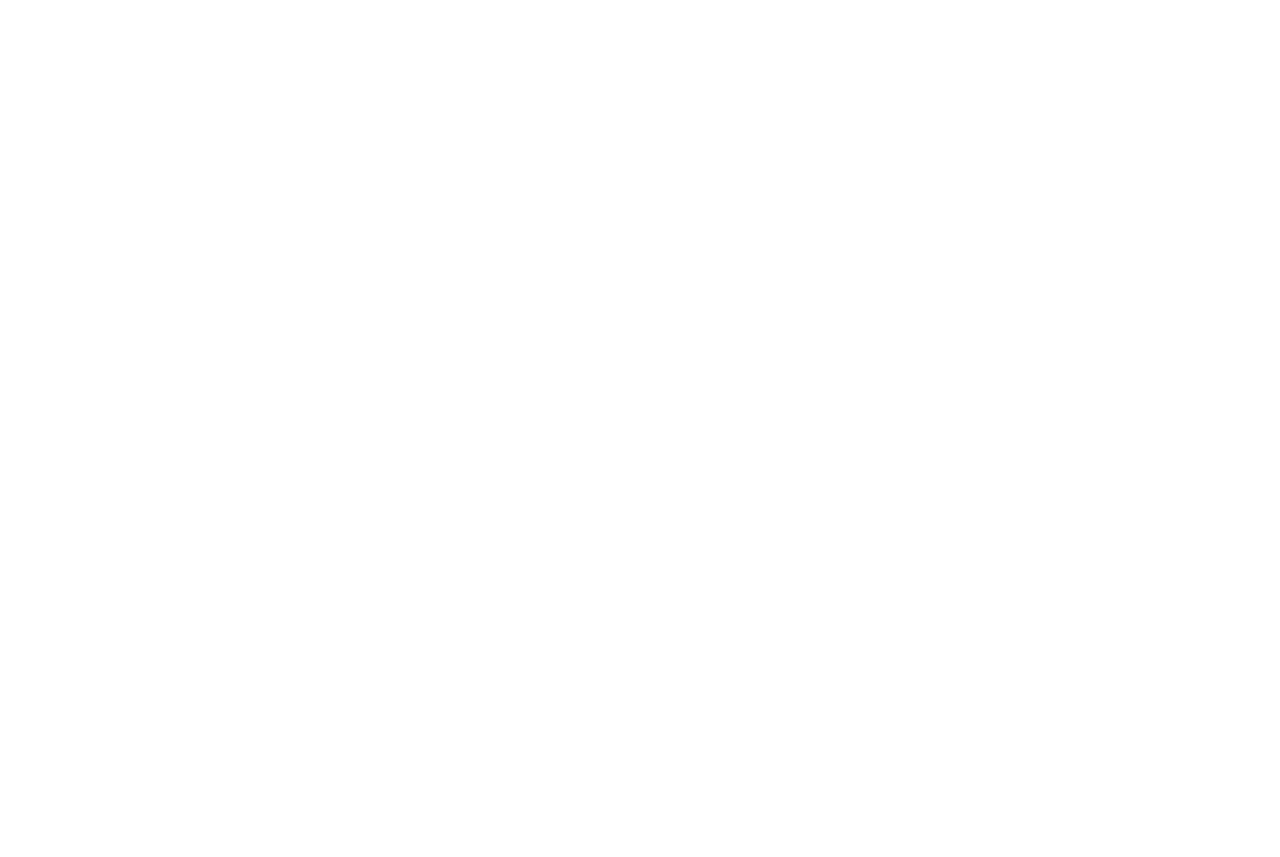
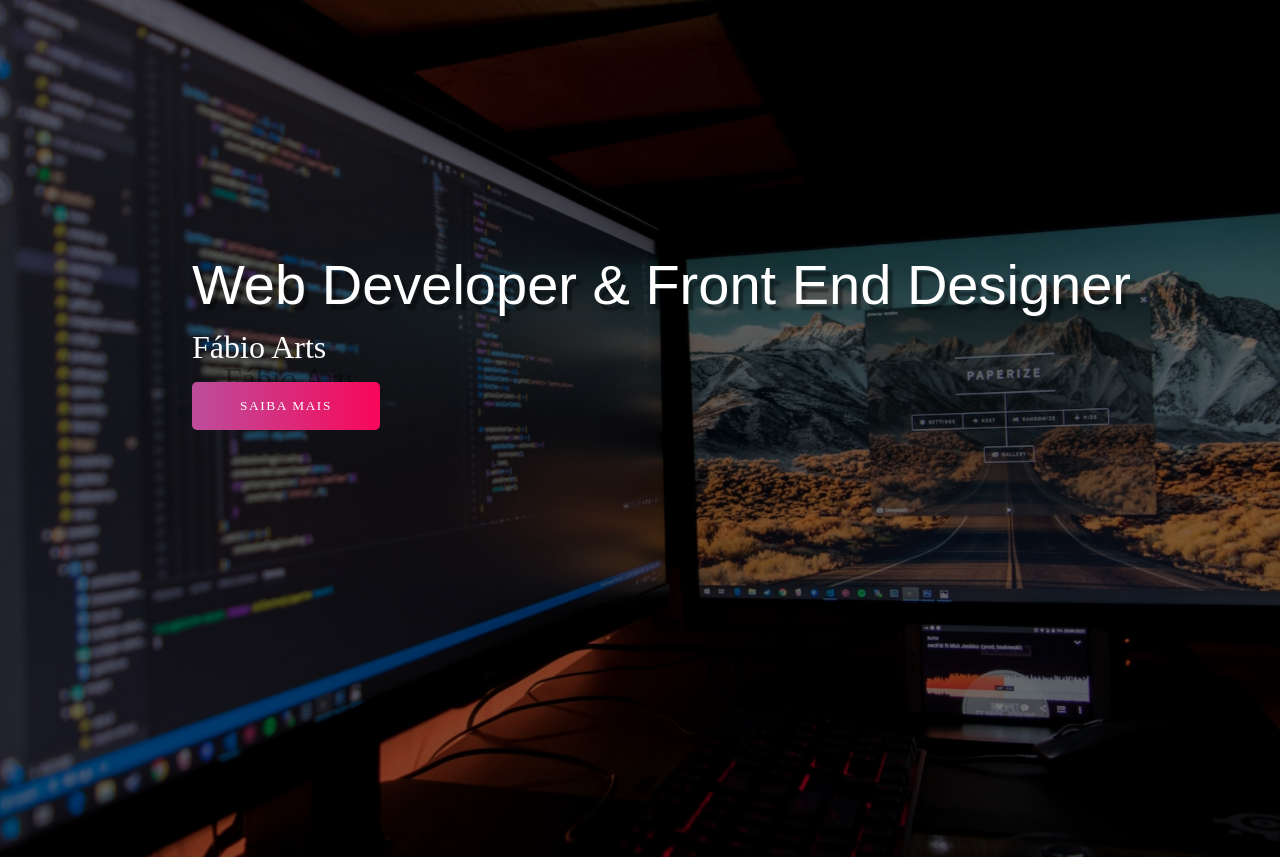
Before and after one commit to Fabiotattoo/portfolio, a plain HTML site: page index.html in a window 1280 px wide. Before the commit the page ends 800 px from the top, so only its background shows below. Drawn offline with Linux system fonts and the light colour scheme; a web font is replaced by a local one.

Commit message:
:package: header

```diff
--- a/index.html
+++ b/index.html
@@ -5,9 +5,23 @@
     <meta http-equiv="X-UA-Compatible" content="IE=edge">
     <meta name="viewport" content="width=device-width, initial-scale=1.0">
     <title>Portfólio</title>
+    <link rel="shortcut icon" href="imagens/favicon-16x16.png" type="image/x-icon">
     <link rel="stylesheet" href="style.css">
 </head>
 <body>
+    <div class="container">
+        <header>
+            <div class="img-wrapper">
+                <img src="imagens/bg.jpg" alt="">
 
+            </div>
+            <div class="banner">
+
+                <h1>Web Developer & Front End Designer</h1>
+                <p>Fábio Arts</p>
+                <button>Saiba mais</button>
+            </div>
+        </header>
+    </div>
 </body>
 </html>
--- a/style.css
+++ b/style.css
@@ -1,3 +1,97 @@
 @import url('https://fonts.googleapis.com/css2?family= família= Josefin+Slab:ital,wght@0,200;0,300;0,400;1,100;1,200;1,300 &família= Mulish:ital,wght@0,200;0,400;1,300;1,400;1,600 &família= Leitor de notícias:ital,opsz,wght@0,6..72,200;0,6..72,300;1,6..72,200;1,6..72,300 & display=swap');
 
-@import url ("https://cdnjs.cloudflare.com/ajax/libs/font-awesome/6.2.1/css/all.min.css");
+@import url("https://cdnjs.cloudflare.com/ajax/libs/font-awesome/6.2.1/css/all.min.css");
+
+* {
+    margin: 0;
+    padding: 0;
+
+}
+header{
+    width: 100%;
+    height: 100%;
+    overflow: hidden;
+    position: relative;
+
+}
+
+.img-wrapper{
+    width: 100%;
+    height: 100%;
+    overflow: hidden;
+    background-color: rgba(0, 0, 0, 8);
+
+}
+
+.img-wrapper img{
+    width: 100%;
+    height: 100%;
+    object-fit: cover;
+    opacity: 0.5;
+    animation: zoom 25s;
+}
+
+@keyframes zoom{
+    0%{
+        transform: scale(1.3);
+    }
+    100%{
+        transform: scale(1);
+    }
+}
+
+
+.banner{
+    position: absolute;
+    top: 30%;
+    left: 15%;
+}
+
+.banner h1{
+    color: #ffffff;
+    font-size: 3.5rem;
+    font-family: Arial, Helvetica, sans-serif;
+    font-weight: 200;
+    text-shadow: .3rem .4rem 2px rgba(0, 0, 0, .4);
+    line-height: 3.5rem;
+    margin-bottom: 1rem;
+    opacity: 0;
+    animation: moveBanner 1s 0.5s forwards;
+}
+
+.banner p{
+    font-family: "Josefin Slab", serif;
+    color: white;
+    font-size: 2rem;
+    text-shadow: 2rem 2rem  rgba(0, 0, 0, .4);
+    margin-bottom: 1rem;
+    opacity: 0;
+    animation: moveBanner 1s 0.7s forwards;
+
+}
+
+.banner button{
+    font-family: 'Mulli', serif;
+    color: white;
+    text-transform: uppercase;
+    letter-spacing: .1rem;
+    background: #bc4e9c;
+    background: -webkit-linear-gradient(to left, #f80759, #bc4e9c);
+    background: linear-gradient(to left, #f80759, #bc4e9c);
+    padding: 1rem 3rem;
+    border: none;
+    border-radius: 5px;
+    cursor: pointer;
+    opacity: 0;
+    animation: moveBanner 1s 0.9s forwards;
+}
+
+@keyframes moveBanner{
+    0%{
+        transform: translateY(10rem) rotateY(-30deg);
+    }
+    100%{
+        transform: translateY(0)rotateY('0');
+        opacity: 1;
+    }
+}
```
Also changed, not shown: imagens/android-chrome-192x192.png (renamed from android-chrome-192x192.png), imagens/android-chrome-512x512.png (renamed from android-chrome-512x512.png), imagens/apple-touch-icon.png (renamed from apple-touch-icon.png), imagens/bg.jpg (added), imagens/favicon-16x16.png (renamed from favicon-16x16.png), imagens/favicon-32x32.png (renamed from favicon-32x32.png), site.webmanifest, 1 other file.
